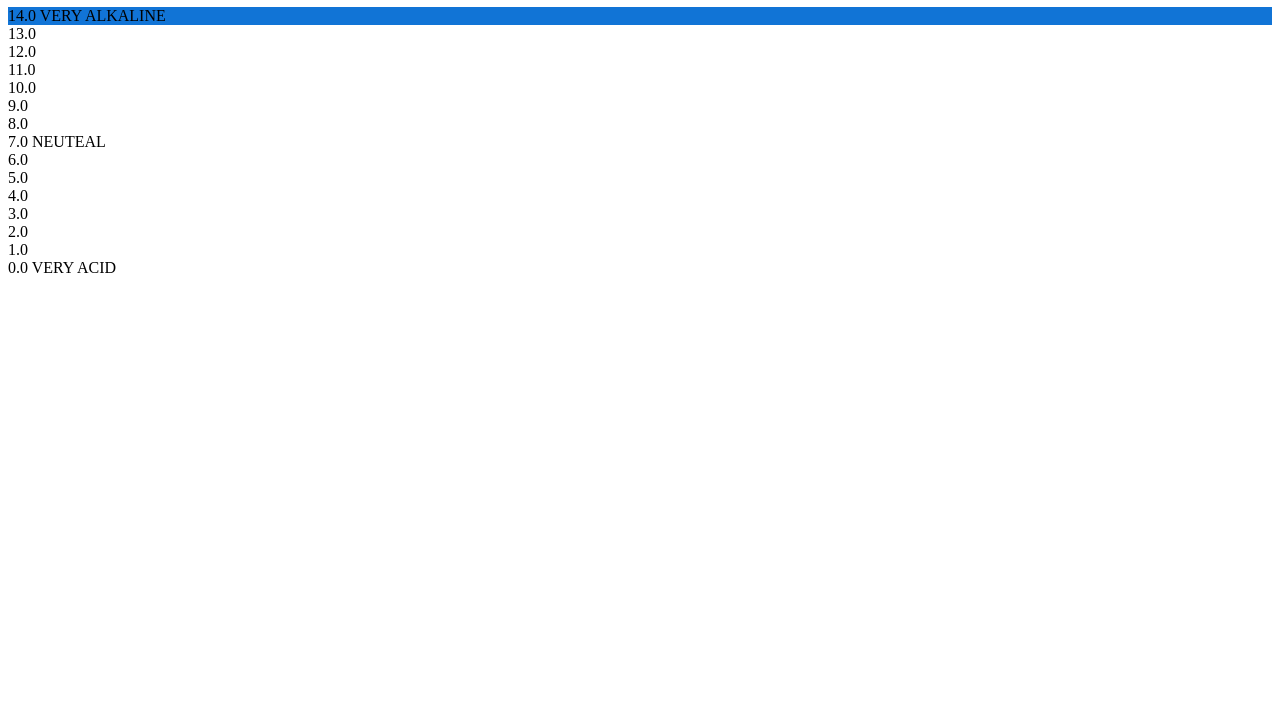
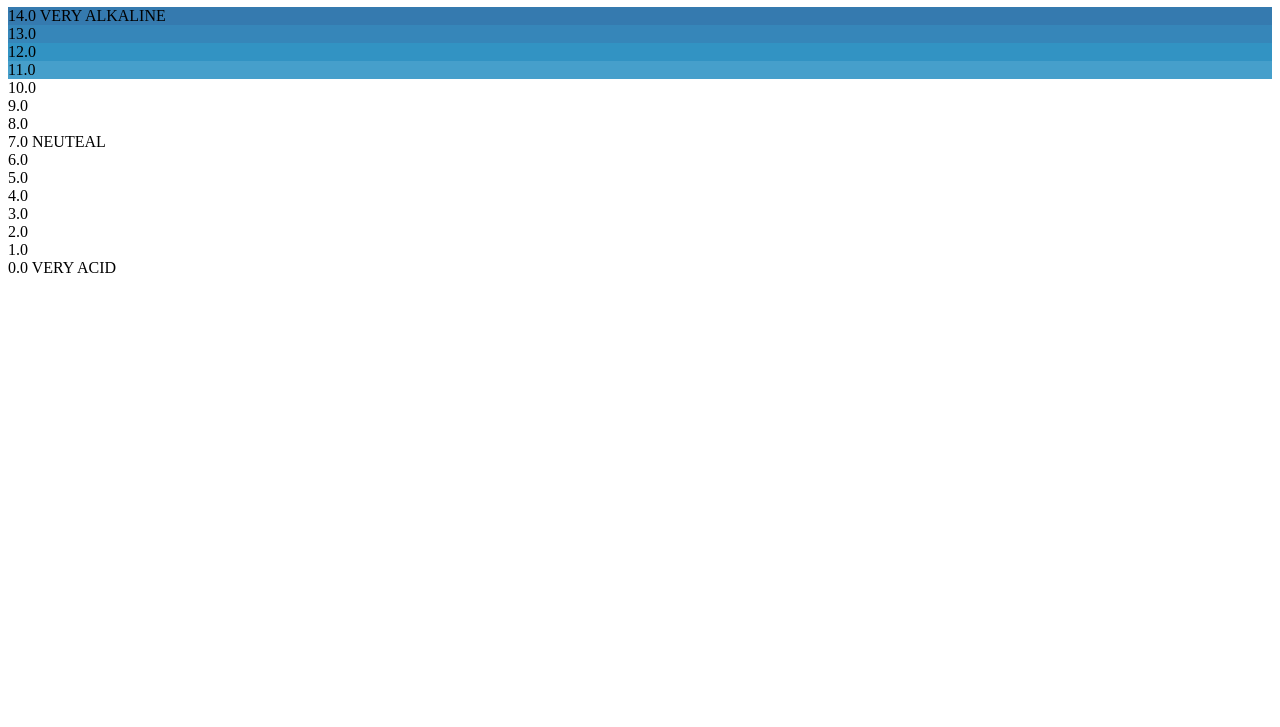
Before and after one commit to Abdulqadir75434/ph-scale, a plain HTML site: page index.html in a window 1280 px wide. Shown: the part 73-800 px from the top of the page. Drawn offline with Linux system fonts and the light colour scheme.

Commit message:
chalid 4 color

```diff
--- a/styel.css
+++ b/styel.css
@@ -3,5 +3,16 @@ h1{
    color: rgb(79, 77, 77);
 }
 #chalid1{
-    background-color: rgb(17, 116, 214);
+    background-color: #357AAF;
+
 }
+#chalid2{
+    background-color: #3686B9;
+
+}
+#chalid3{
+    background-color: #3293C3;
+}
+#chalid4{
+    background-color:#469FCB;;
+}
```
